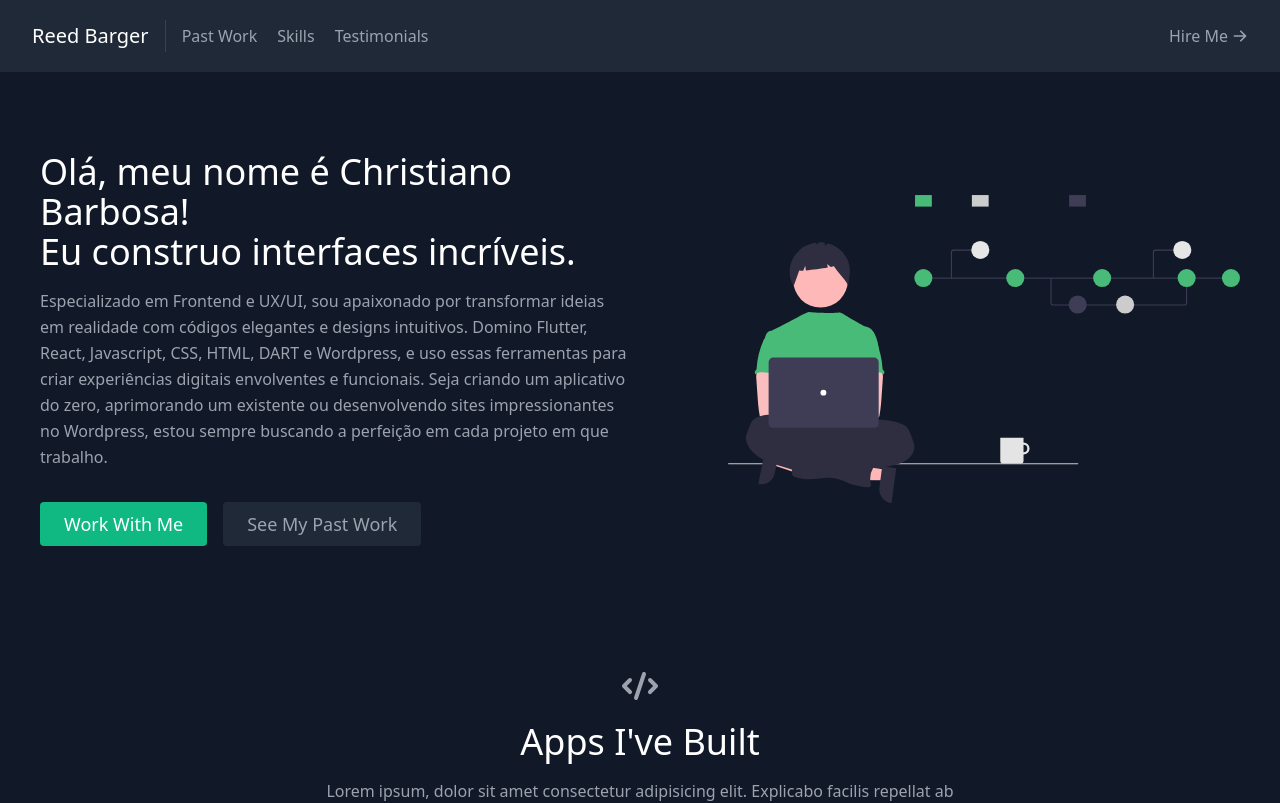
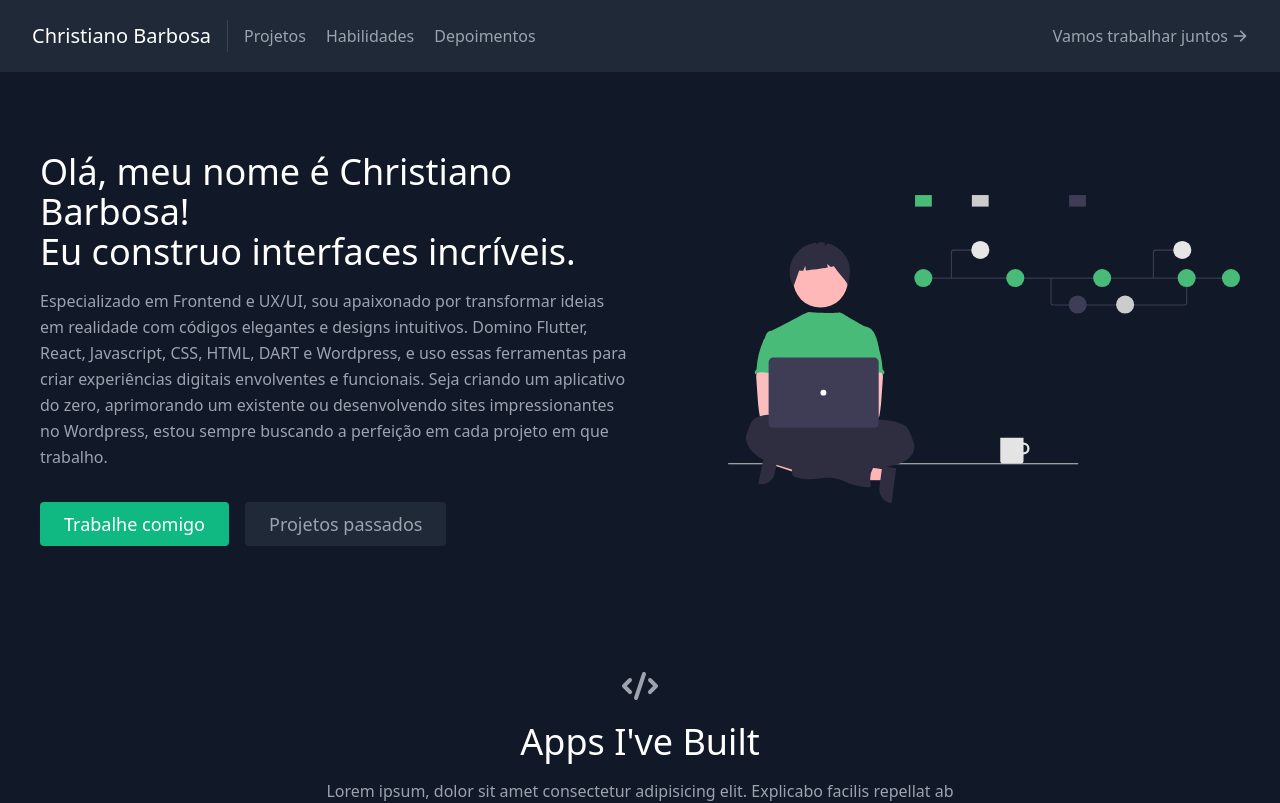
Before and after one commit to Kaelbard/Portfolio, a React (Create React App) app: page / in a window 1280 px wide. Shown: the top 803 px of the page. Built offline with nearby package versions, Linux system fonts and the light colour scheme.

Commit message:
Atualização

```diff
--- a/src/components/About.js
+++ b/src/components/About.js
@@ -16,12 +16,12 @@ export default function About() {
                         <a
                             href="#contact"
                             className="inline-flex text-white bg-green-500 border-0 py-2 px-6 focus:outline-none hover:bg-green-600 rounded text-lg">
-                            Work With Me
+                            Trabalhe comigo
                         </a>
                         <a
                             href="#projects"
                             className="ml-4 inline-flex text-gray-400 bg-gray-800 border-0 py-2 px-6 focus:outline-none hover:bg-gray-700 hover:text-white rounded text-lg">
-                            See My Past Work
+                            Projetos passados
                         </a>
                     </div>
                 </div>
--- a/src/components/Navbar.js
+++ b/src/components/Navbar.js
@@ -9,24 +9,24 @@ export default function Navbar() {
       <div className="container mx-auto flex flex-wrap p-5 flex-col md:flex-row items-center">
         <a className="title-font font-medium text-white mb-4 md:mb-0">
           <a href="#about" className="ml-3 text-xl">
-            Reed Barger
+            Christiano Barbosa
           </a>
         </a>
         <nav className="md:mr-auto md:ml-4 md:py-1 md:pl-4 md:border-l md:border-gray-700	flex flex-wrap items-center text-base justify-center">
           <a href="#projects" className="mr-5 hover:text-white">
-            Past Work
+            Projetos
           </a>
           <a href="#skills" className="mr-5 hover:text-white">
-            Skills
+            Habilidades
           </a>
           <a href="#testimonials" className="mr-5 hover:text-white">
-            Testimonials
+            Depoimentos
           </a>
         </nav>
         <a
           href="#contact"
           className="inline-flex items-center bg-gray-800 border-0 py-1 px-3 focus:outline-none hover:bg-gray-700 rounded text-base mt-4 md:mt-0">
-          Hire Me
+          Vamos trabalhar juntos
           <ArrowRightIcon className="w-4 h-4 ml-1" />
         </a>
       </div>
```
